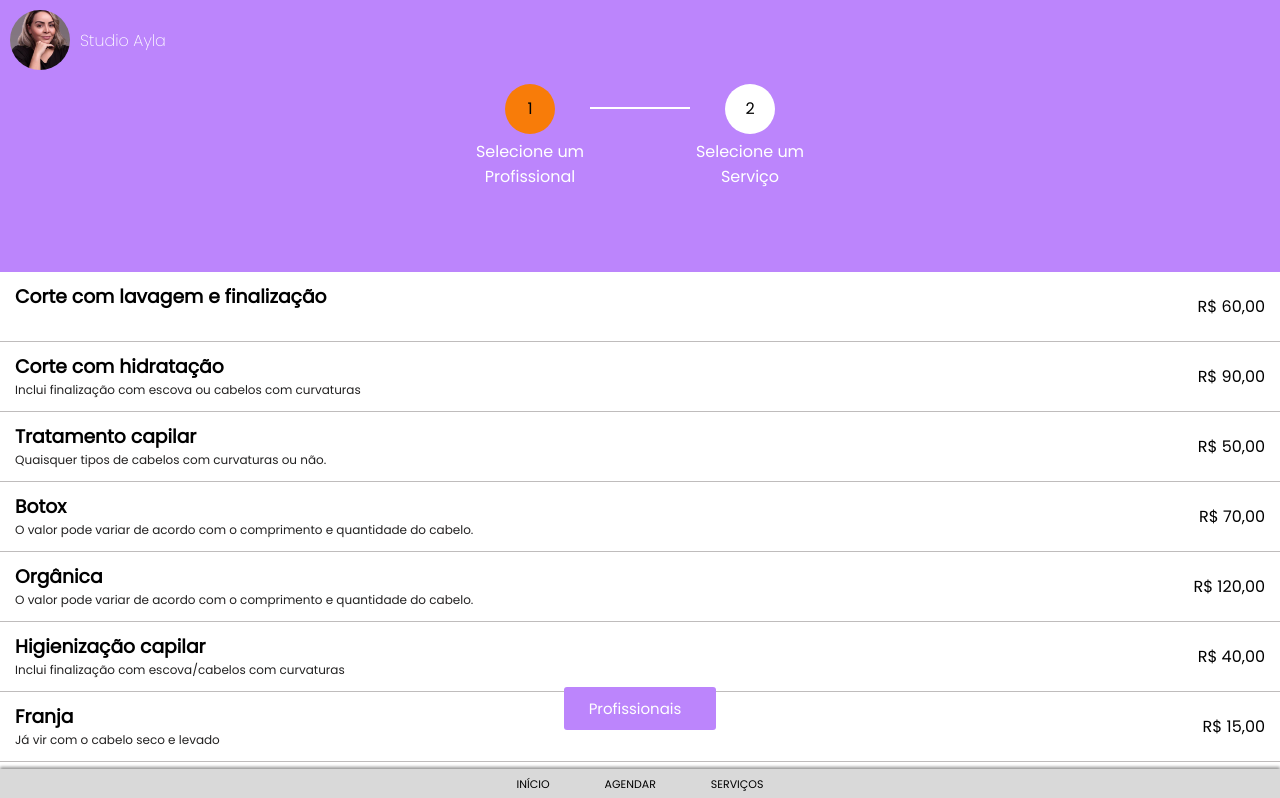
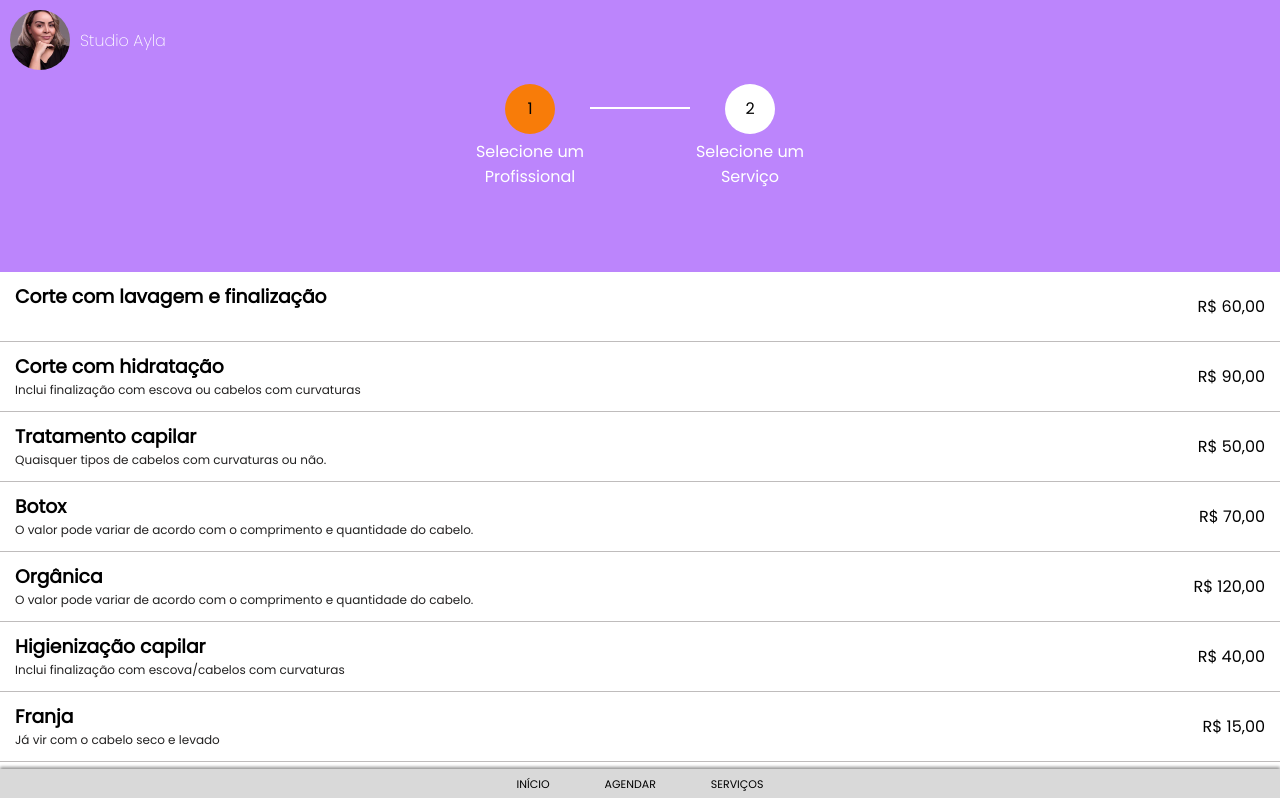
Before and after one commit to patrikferreira/studio-project, a Next.js app: page /service in a window 1280 px wide. Shown: the top 798 px of the page. Built offline with nearby package versions, Linux system fonts and the light colour scheme.

Commit message:
[CHANGE]: Adicionar scroll na listagem de serviços

```diff
--- a/src/app/(aplication)/page.module.css
+++ b/src/app/(aplication)/page.module.css
@@ -229,6 +229,31 @@
   height: 20px;
 }
 
+.serviceContent {
+  margin-bottom: 2rem;
+  height: max-content;
+  max-height: 600px;
+  overflow: auto;
+  overflow-x: hidden;
+}
+
+.serviceContent::-webkit-scrollbar {
+  width: 11px;
+  background-color: black;
+}
+
+.serviceContent::-webkit-scrollbar-track {
+  background-color: rgb(175, 175, 175);
+}
+
+.serviceContent::-webkit-scrollbar-thumb{
+  background: #888;
+  border-radius: 15px;
+}
+
+
+
+
 
 /* Checkbox */
 .inutCheckbox {
@@ -240,7 +265,6 @@
   display: flex;
   justify-content: center;
   align-items: center;
-  position: absolute;
   width: 100%;
   bottom: 70px;
 }
--- a/src/app/components/CardService.tsx
+++ b/src/app/components/CardService.tsx
@@ -16,12 +16,12 @@ type Props = {
     selected: (selected: string) => void
 }
 
-export default function CardService({service, selected}: Props) {
+export default function CardService({ service, selected }: Props) {
     const ctx = useContext(dataContext);
     const [isChecked, setIsChecked] = useState(false);
 
     function handleServiceItemClick() {
-        if(ctx.selectedProfessional) {
+        if (ctx.selectedProfessional) {
             setIsChecked(!isChecked);
             selected(service.title);
         }
@@ -31,26 +31,19 @@ export default function CardService({service, selected}: Props) {
         // service
     }
 
-    useEffect(() => {
-        console.log(ctx.professionalDataAux)
-    },[])
-
-
     return (
-    <div className={style.serviceContent}>
         <div className={style.serviceItem} onClick={handleServiceItemClick}>
             <div className={style.serviceTitle}>
                 {ctx.selectedProfessional &&
-                <Checkbox checked={isChecked}/>
+                    <Checkbox checked={isChecked} />
                 }
                 <div>
                     <h3>{service.title}</h3>
                     <p className={style.serviceDescription}>{service.description}</p>
-                <p>{}</p>
+                    <p>{ }</p>
                 </div>
             </div>
             <p>{service.price}</p>
         </div>
-    </div>
     )
 }
```
Also changed, not shown: src/app/(aplication)/service/page.tsx (+0 -7 lines). Lines whose indentation alone changed are shown as unchanged.
